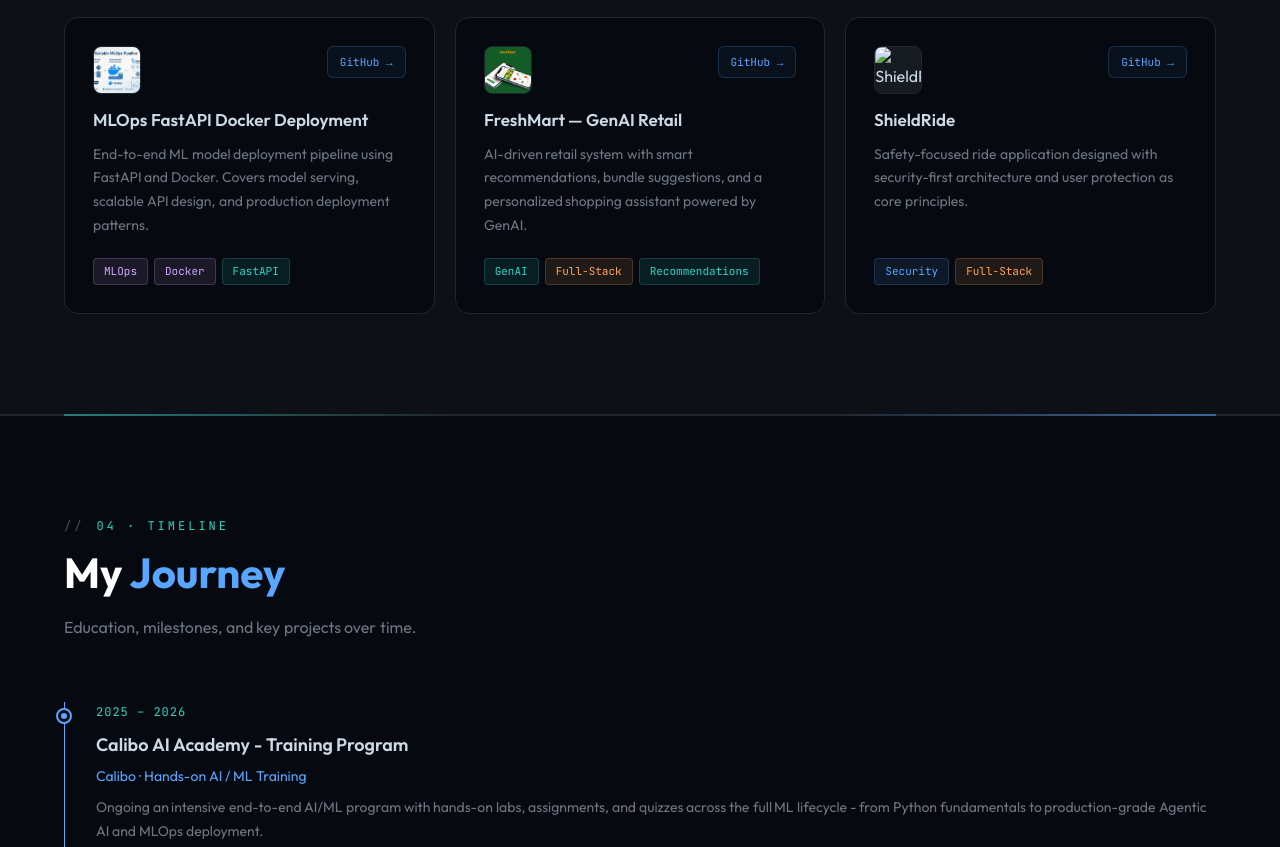
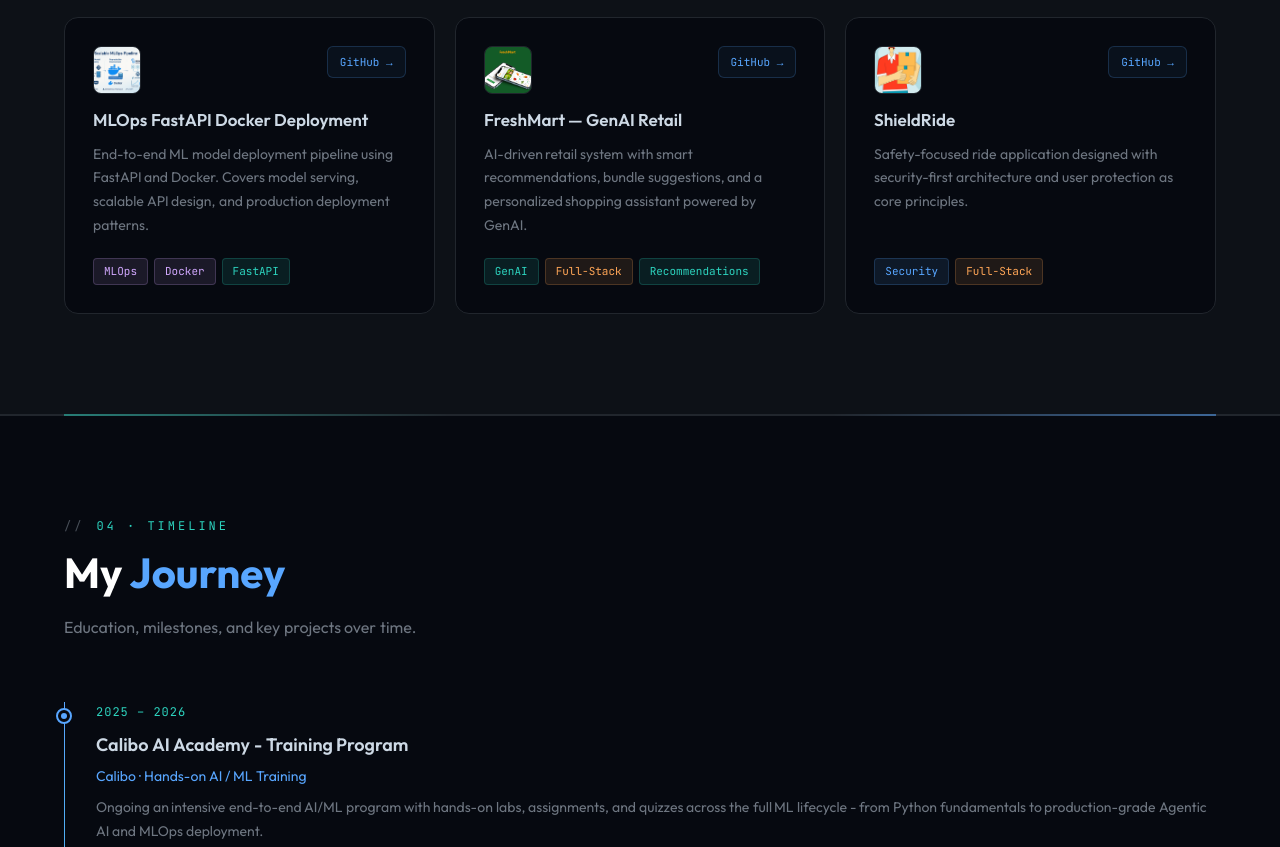
Before and after one commit to LakshmiPravalika79/lakshmipravalika79.github.io, a plain HTML site: page index.html in a window 1280 px wide. Shown: the part 3733-4580 px from the top of the page. Drawn offline with Linux system fonts and the light colour scheme.

Commit message:
Updated Portfolio

```diff
--- a/index.html
+++ b/index.html
@@ -2501,7 +2501,7 @@
       <div class="project-card reveal" data-tags="sec web">
         <div class="scanline"></div>
         <div class="project-header">
-          <div class="project-icon"><img src="shieldride.png" alt="ShieldRide" /></div>
+          <div class="project-icon"><img src="/assets/shieldride.png" alt="ShieldRide" /></div>
           <div class="project-links"><a href="https://github.com/LakshmiPravalika79/shieldride" class="project-link"
               target="_blank">GitHub →</a></div>
         </div>
```
